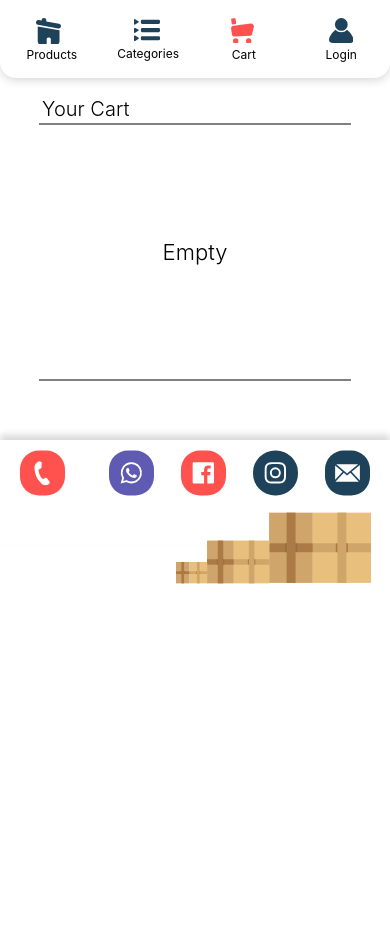
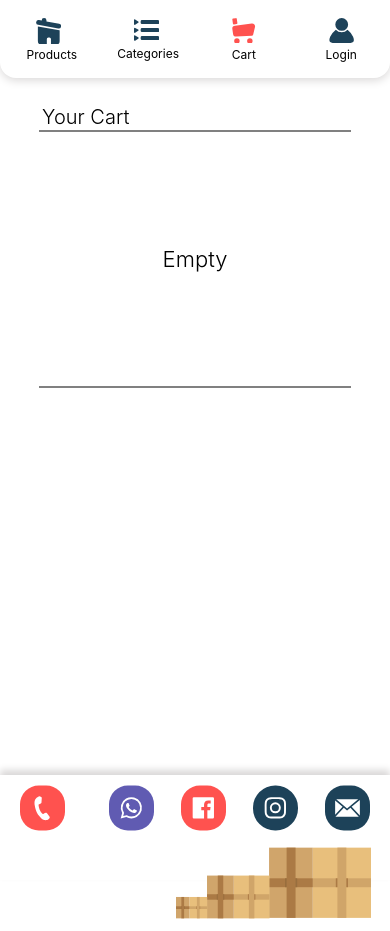
Before and after one commit to frankperez-github/elEncanto, a Next.js app: page /Cart in a window 390 px wide. Before the commit the page ends 844 px from the top, so only its background shows below. Built offline with nearby package versions, Linux system fonts and the light colour scheme.

Commit message:
Waiting for https

```diff
--- a/components/CartItem.jsx
+++ b/components/CartItem.jsx
@@ -38,7 +38,7 @@ const CartItem = ({item}) => {
                 </div>
 
                 <div className="Price">
-                    <p>${item.qty*item.price}</p>
+                    <p>${(item.qty*item.price).toFixed(2)}</p>
                 </div>
 
                 <div className="trash">
--- a/components/Layout.jsx
+++ b/components/Layout.jsx
@@ -33,7 +33,7 @@ function Layout(props) {
 
                         <div className="NavLink-div">
                             <div className="LinkImg">
-                              <svg xmlns="http://www.w3.org/2000/svg" width="24.993" height="26.463" viewBox="0 0 24.993 26.463">
+                              <svg className="LinkSVG"  xmlns="http://www.w3.org/2000/svg" width="24.993" height="26.463" viewBox="0 0 24.993 26.463">
                                 <path id="Path_742" data-name="Path 742" d="M51.269,84.856A2.409,2.409,0,0,1,48.9,86.834a2.381,2.381,0,0,1-.43-.04L28.292,83.118a2.406,2.406,0,0,1,.859-4.734l2.71.5v-.2a2.406,2.406,0,0,1,4.812,0v1.075l12.66,2.307A2.4,2.4,0,0,1,51.269,84.856Zm-3.085,3.515L28.053,84.707V99.529a3.207,3.207,0,0,0,3.209,3.206h5.746V97.39a1.6,1.6,0,0,1,1.606-1.6h.934a1.6,1.6,0,0,1,1.6,1.6v5.346H46.63a3.209,3.209,0,0,0,3.209-3.206V88.616S48.426,88.414,48.184,88.371Z" transform="translate(-26.316 -76.273)" fill={router.pathname=="/"?"#ff524f":"#1d4259"}/>
                               </svg>
 
@@ -52,7 +52,7 @@ function Layout(props) {
 
                             <div className="NavLink-div">
                                 <div className="LinkImg">
-                                <svg xmlns="http://www.w3.org/2000/svg" width="26" height="22.173" viewBox="0 0 26 22.173">
+                                    <svg className="LinkSVG" xmlns="http://www.w3.org/2000/svg" width="26" height="22.173" viewBox="0 0 26 22.173">
                                         <g id="Group_125" data-name="Group 125" transform="translate(-129 -23)">
                                             <path id="Path_743" data-name="Path 743" d="M661.371,226.386l-3.155-1.97c-.64-.4-1.159-.114-1.159.642v4.1c0,.756.519,1.043,1.159.643l3.155-1.971A.787.787,0,0,0,661.371,226.386Zm20.318-1.328H665.267a1.368,1.368,0,0,0-1.368,1.368v1.368a1.368,1.368,0,0,0,1.368,1.368h16.422a1.369,1.369,0,0,0,1.368-1.368v-1.368A1.368,1.368,0,0,0,681.689,225.058Zm-23.472,12.96,3.155-1.971c.64-.4.611-1-.065-1.338l-3.025-1.513a.778.778,0,0,0-1.224.756v3.422C657.057,238.13,657.576,238.418,658.216,238.018Zm23.472-4.75H665.267a1.368,1.368,0,0,0-1.368,1.369v1.368a1.368,1.368,0,0,0,1.368,1.369h16.422a1.369,1.369,0,0,0,1.368-1.369v-1.368A1.369,1.369,0,0,0,681.689,233.268Zm-20.318,9.539-3.155-1.971c-.64-.4-1.159-.113-1.159.643v4.106c0,.755.519,1.043,1.159.642l3.155-1.97A.787.787,0,0,0,661.371,242.807Zm20.318-1.328H665.267a1.368,1.368,0,0,0-1.368,1.368v1.369a1.369,1.369,0,0,0,1.368,1.369h16.422a1.369,1.369,0,0,0,1.368-1.369v-1.369A1.368,1.368,0,0,0,681.689,241.479Z" transform="translate(-528.057 -201.234)" fill={router.pathname=="/Categories"?"#ff524f":"#1d4259"}/>
                                         </g>
@@ -73,7 +73,7 @@ function Layout(props) {
 
                         <div className="NavLink-div">
                                 <div className="LinkImg">
-                                <svg xmlns="http://www.w3.org/2000/svg" width="22.832" height="25.648" viewBox="0 0 22.832 25.648">
+                                    <svg className="LinkSVG" className="LinkSVG" xmlns="http://www.w3.org/2000/svg" width="22.832" height="25.648" viewBox="0 0 22.832 25.648">
                                         <g id="purchases" transform="translate(-74 -181)">
                                             <g id="pruchases_icon" transform="translate(74 181)">
                                             <circle id="Ellipse_148" data-name="Ellipse 148" cx="2.717" cy="2.717" r="2.717" transform="translate(1.99 20.215)" fill={router.pathname=="/Cart"?"#ff524f":"#1d4259"}/>
@@ -101,7 +101,7 @@ function Layout(props) {
 
 
                                 <div className="LinkImg">
-                                <svg xmlns="http://www.w3.org/2000/svg" width="24.472" height="25.158" viewBox="0 0 24.472 25.158">
+                                    <svg className="LinkSVG"  xmlns="http://www.w3.org/2000/svg" width="24.472" height="25.158" viewBox="0 0 24.472 25.158">
                                         <path id="Path_741" data-name="Path 741" d="M62.5,89.008a6.41,6.41,0,1,1,6.41-6.413A6.409,6.409,0,0,1,62.5,89.008ZM73.867,95a18.769,18.769,0,0,0-5.57-7.066,7.816,7.816,0,0,1-11.663-.073A18.823,18.823,0,0,0,50.973,95c-1.876,4.717-.479,6.351,4.962,6.351h12.97C74.346,101.346,75.743,99.712,73.867,95Z" transform="translate(-50.184 -76.188)" fill={router.pathname=="/Login"||router.pathname=="/User"?"#ff524f":"#1d4259"}/>
                                     </svg>
 
--- a/styles/Desk.css
+++ b/styles/Desk.css
@@ -109,6 +109,9 @@ select:focus{
 }
 .LinkImg{
     width: 37%;
+}
+.LinkSVG{
+    width: 100%;
 }
 .LinkName{
     width: 50%;
@@ -232,16 +235,17 @@ button:hover{
     margin-left: 41%;
 }
 .pagination-bar p{
+    margin-top: -1%;
     margin-right: 1.5%;
     margin-left: 1.5%;
     cursor: pointer;
 }
 .selectedNumber{
-    width: 3%;
+    width: 4%;
     background-color: #FF524F;
     color: white;
     border-radius: 2rem;
-    padding-left: 0.7%;
+    padding-left: 1.2%;
 }
 .leftarr{
     margin-right: 15% !important;
@@ -301,6 +305,7 @@ button:hover{
 .pkg_numb{
     width: 55%;
     margin-right: 3%;
+    margin-left: 4%;
 }
 .Networks_column{
     display: flex;
@@ -386,7 +391,21 @@ button:hover{
     justify-content: space-around;
 }
 .detArrow{
-    margin-top: 22%;
+    margin-top: 30%;
+}
+.PaginationProductDetails{
+    width: 100%;
+    margin-top: 0.5%;
+    margin-bottom: 6%;
+    padding-left: 43%;
+    display: flex;
+}
+.Circlepagination-div{
+    width: 6%;
+    margin-right: 0.5%;
+}
+.CirclePagination{
+    width: 100%;
 }
 /*end of Product Detail*/
 
@@ -396,14 +415,14 @@ button:hover{
     font-size: 18px;
 }
 .YourCart{
-    width: 80%;
+    width: 100%;
     border-bottom-style: solid;
     border-bottom-width: 2px;
     border-color: gray;
 }
 .container-cart{
-    width: 80%;
-    margin-left: 16%;
+    width: 60%;
+    margin-left: 20%;
 }
 .Cart-title{
     border-bottom-style: solid;
@@ -509,9 +528,9 @@ button:hover{
     color: #F56764;
 }
 .CartBuy{
-    width: 25% !important;
+    width: 28% !important;
     height: 5% !important;
-    margin-left: 55%;
+    margin-left: 72%;
 }
 .emptyButton{
     margin: 19% 0;
@@ -1147,6 +1166,9 @@ select{
     .TextTruck{
         font-size: 17px;
     }
+    .container-cart,.login p{
+        font-size: 17px;
+    }
     .buy_button{
         font-size: 13px;
     }
@@ -1172,6 +1194,7 @@ select{
         font-size: 20px;
     }
 
+
     label{
         font-size: 19px;
     }
@@ -1205,6 +1228,9 @@ select{
     .TextTruck{
         font-size: 14.5px;
     }
+    .container-cart,.login p{
+        font-size: 15.5px;
+    }
     .buy_button{
         font-size: 11px;
     }
@@ -1260,6 +1286,12 @@ select{
     }
     .TextTruck{
         font-size: 13px;
+    }
+    .TotalSect{
+        line-height: 24px;
+    }
+    .container-cart,.login p{
+        font-size: 14px;
     }
     .buy_button{
         font-size: 9px;
@@ -1321,6 +1353,12 @@ select{
     .TextTruck{
         font-size: 10px;
     }
+    .container-cart,.login p{
+        font-size: 11px;
+    }
+    .TotalSect{
+        line-height: 20px;
+    }
     .buy_button{
         font-size: 8px;
     }
@@ -1370,10 +1408,13 @@ select{
         font-size: 9px;
     }
     .ProductCard{
-        font-size: 8px;
+        font-size: 6px;
     }
     .TextTruck{
         font-size: 8px;
+    }
+    .container-cart,.login p{
+        font-size: 9px;
     }
     .buy_button{
         font-size: 7px;
@@ -1426,10 +1467,16 @@ select{
         font-size: 8px;
     }
     .ProductCard{
-        font-size: 7px;
+        font-size: 5px;
     }
     .TextTruck{
         font-size: 7px;
+    }
+    .container-cart,.login p{
+        font-size: 8px;
+    }
+    .TotalSect{
+        line-height: 15px;
     }
     .buy_button{
         font-size: 6px;
@@ -1775,7 +1822,7 @@ select{
         width: 50%;
     }
     .selectedNumber{
-        width: 10%;
+        width: 9%;
         border-radius: 2rem;
         padding-top: 0.6%;
         padding-left: 2.8%;
@@ -1930,11 +1977,26 @@ select{
     }
 }
 
-/*Solution*/
-
-.Pallets-div {
+.main {
     display: flex;
     flex-direction: column;
     justify-content: space-between;
-    min-height: 75vh;
-}
+    min-height: 78vh;
+}
+@media (height:792px) {
+    .main {
+        min-height: 80vh;
+    }
+}
+@media (min-width:2500px) {
+    .selectedNumber{
+        width: 2.2%;
+    }
+    .pagination-bar p:last-of-type{
+        margin-right:5%;
+    }
+    .pagination-bar{
+        margin-left: 43%;
+        bottom: 5%;
+    }
+}
```
Also changed, not shown: pages/product/[id].jsx (+16 -1 lines), public/Circle.svg (added). Lines whose indentation alone changed are shown as unchanged.
